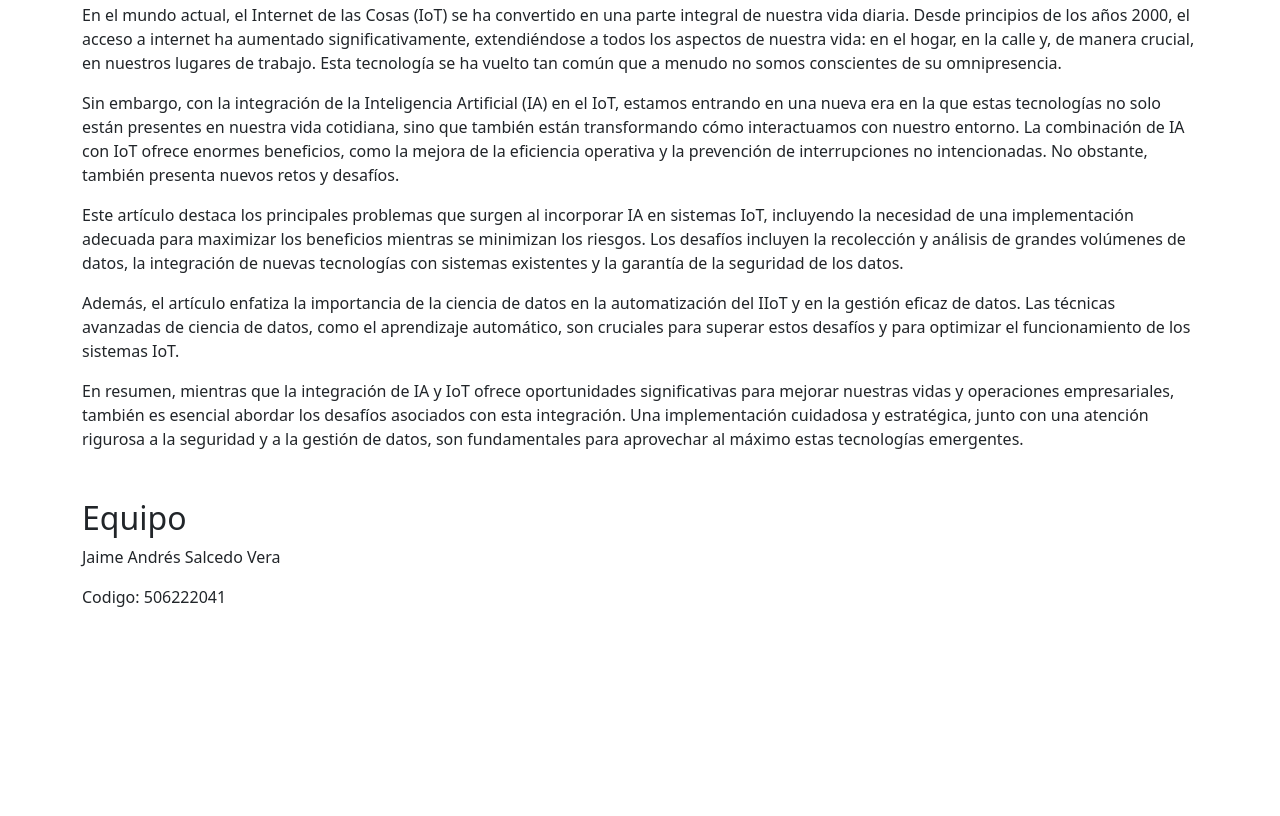
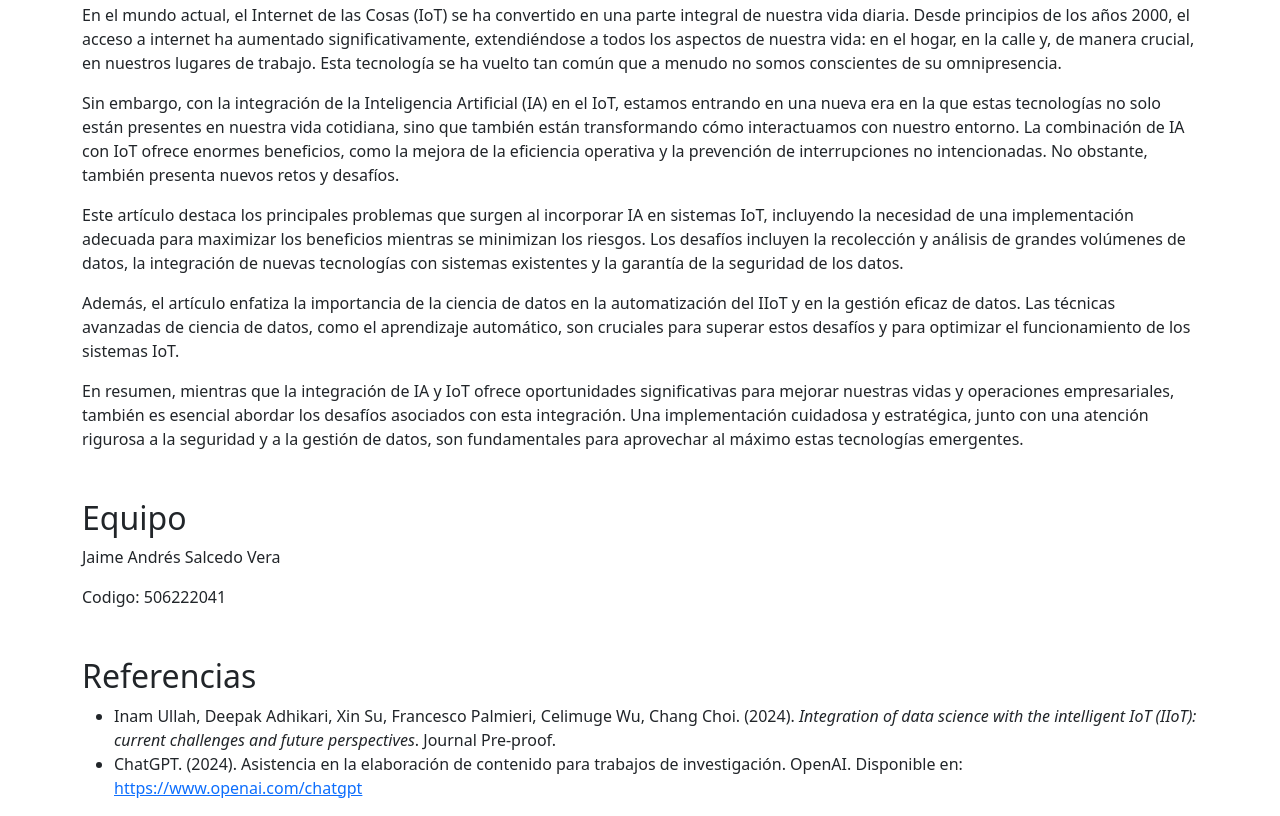
Before and after one commit to AndresDardex/Bases-de-datos-nuevas-tecnologias, a plain HTML site: page index.html in a window 1280 px wide. Shown: the part 3726-4542 px from the top of the page. Before the commit the page ends 4351 px from the top, so only its background shows below. Drawn offline with nearby package versions, Linux system fonts and the light colour scheme.

Commit message:
Septimo commit referencias

```diff
--- a/index.html
+++ b/index.html
@@ -180,7 +180,14 @@
         <p>Codigo: 506222041</p>
     </section>
 
-
+    <!-- Referencias -->
+    <section id="referencias" class="container mt-5">
+        <h2>Referencias</h2>
+        <ul>
+            <li>Inam Ullah, Deepak Adhikari, Xin Su, Francesco Palmieri, Celimuge Wu, Chang Choi. (2024). <i>Integration of data science with the intelligent IoT (IIoT): current challenges and future perspectives</i>. Journal Pre-proof.</li>
+            <li>ChatGPT. (2024). Asistencia en la elaboración de contenido para trabajos de investigación. OpenAI. Disponible en: <a href="https://www.openai.com/chatgpt">https://www.openai.com/chatgpt</a></li>
+        </ul>
+    </section>
 
     <!-- Bootstrap JS -->
     <script src="https://cdn.jsdelivr.net/npm/bootstrap@5.3.0/dist/js/bootstrap.bundle.min.js"></script>
```
